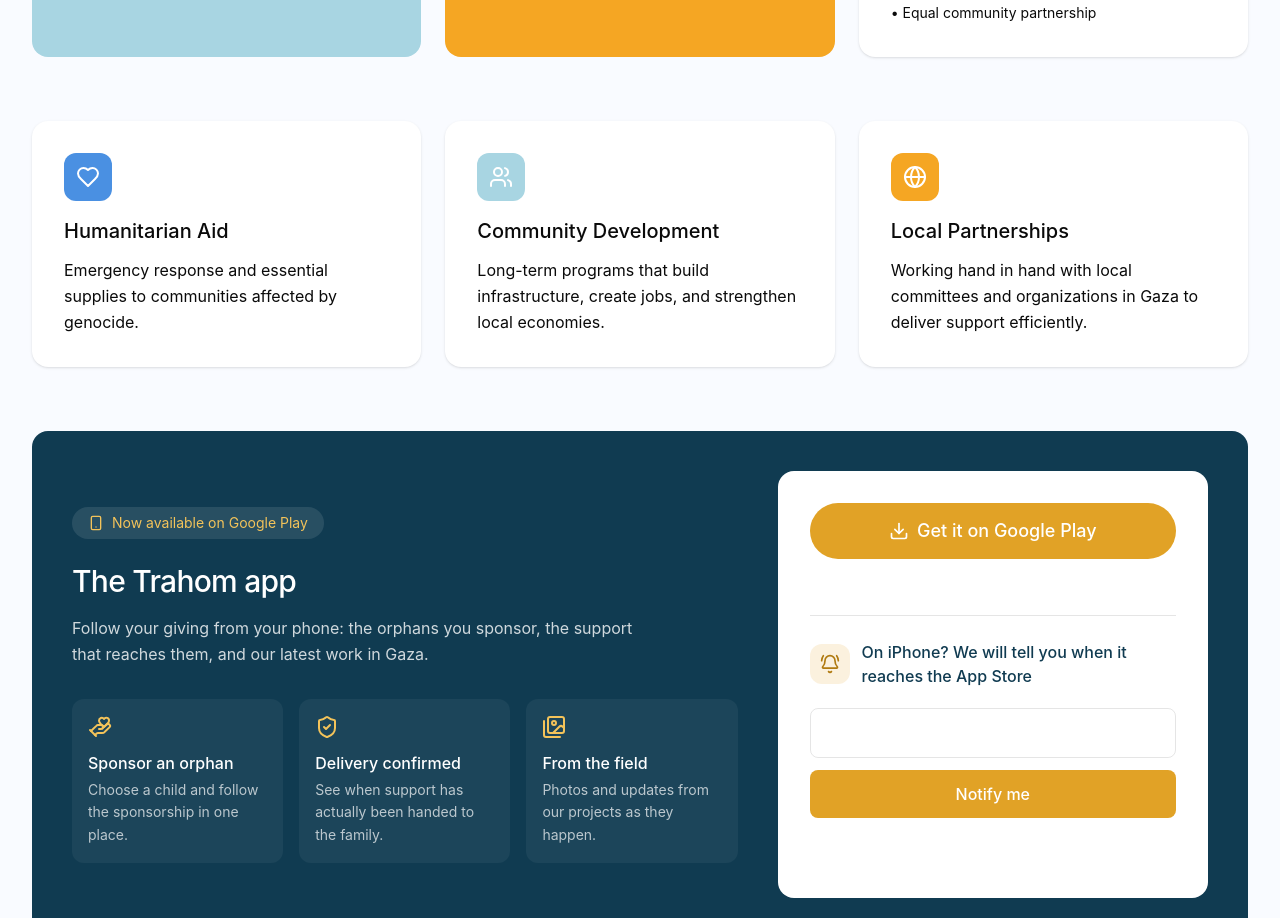
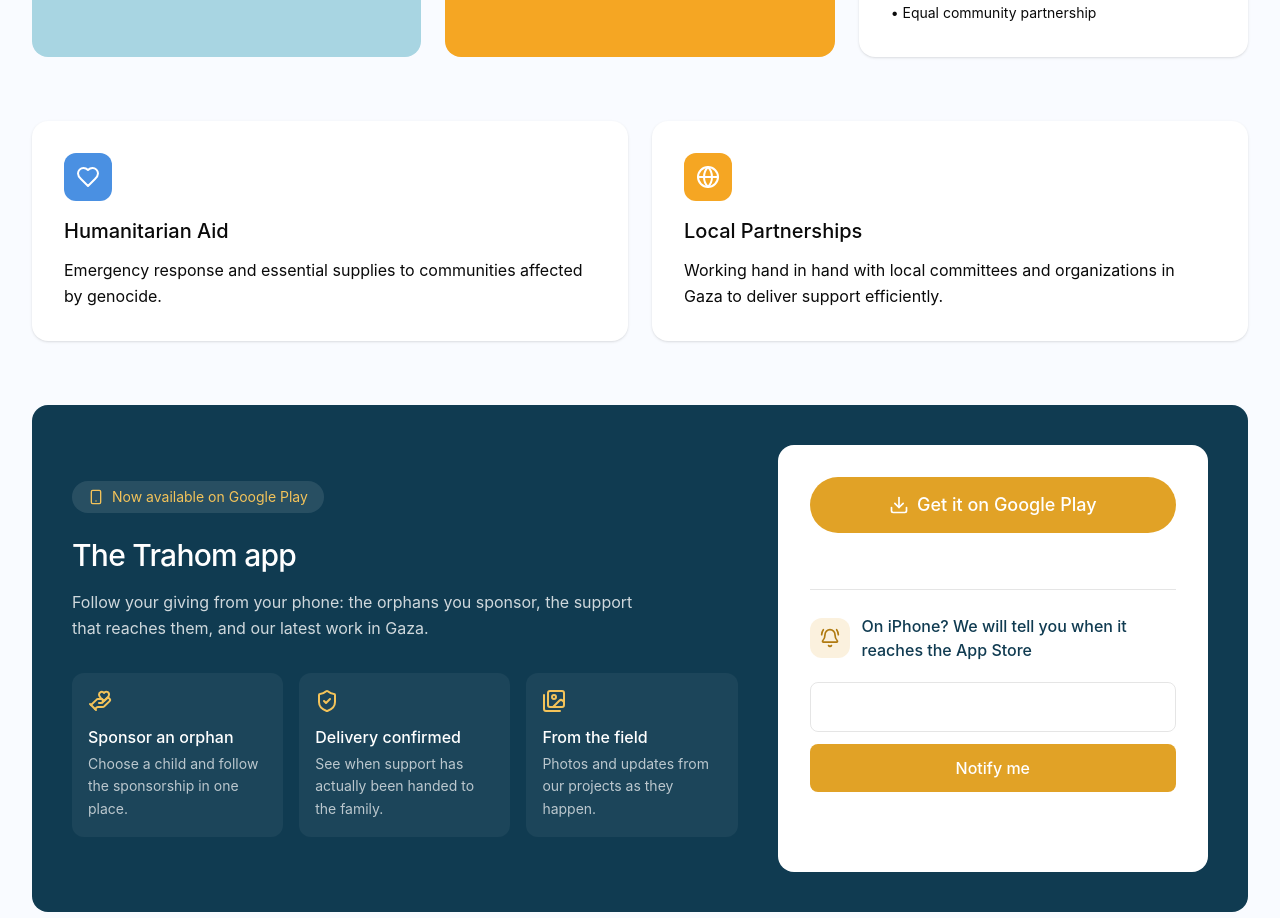
Before and after one commit to Trahom0/trahom_web, a React (Vite) app: page / in a window 1280 px wide. Shown: the part 3540-4458 px from the top of the page. Built offline with nearby package versions, Linux system fonts and the light colour scheme; no server answers.

Commit message:
Remove Community Development card

```diff
--- a/src/app/App.tsx
+++ b/src/app/App.tsx
@@ -187,8 +187,8 @@ export default function App({ initialPath }: AppProps) {
     ...card,
     ...homeCampaignMedia[card.id]
   }));
-  const missionCardIcons = [Heart, Users, Globe];
-  const missionCardColors = ['bg-[#4A90E2]', 'bg-[#A8D5E2]', 'bg-[#F5A623]'];
+  const missionCardIcons = [Heart, Globe];
+  const missionCardColors = ['bg-[#4A90E2]', 'bg-[#F5A623]'];
 
   // Handle page navigation
   const renderPage = () => {
@@ -651,7 +651,7 @@ export default function App({ initialPath }: AppProps) {
 
         {/* Mission Cards */}
         <div className="mb-16">
-          <div className="grid md:grid-cols-3 gap-6">
+          <div className="grid md:grid-cols-2 gap-6">
             {homeContent.missionCards.map((card, index) => {
               const Icon = missionCardIcons[index];
               return (
--- a/src/content/ar/home.ts
+++ b/src/content/ar/home.ts
@@ -127,10 +127,6 @@ export const home = {
       "description": "استجابة طارئة وتوفير المستلزمات الأساسية للمجتمعات المتضررة من الإبادة."
     },
     {
-      "title": "تنمية المجتمع",
-      "description": "برامج طويلة الأمد تبني البنية التحتية، وتخلق فرص عمل، وتعزّز الاقتصاد المحلي."
-    },
-    {
       "title": "الشراكات المحلية",
       "description": "نعمل جنبًا إلى جنب مع لجان ومؤسسات محلية داخل غزة لإيصال الدعم بكفاءة."
     }
--- a/src/content/en/home.ts
+++ b/src/content/en/home.ts
@@ -122,10 +122,6 @@ export const home = {
       description: 'Emergency response and essential supplies to communities affected by genocide.'
     },
     {
-      title: 'Community Development',
-      description: 'Long-term programs that build infrastructure, create jobs, and strengthen local economies.'
-    },
-    {
       title: 'Local Partnerships',
       description: 'Working hand in hand with local committees and organizations in Gaza to deliver support efficiently.'
     }
--- a/src/content/tr/home.ts
+++ b/src/content/tr/home.ts
@@ -122,10 +122,6 @@ export const home = {
       description: 'Soykırımdan etkilenen topluluklara acil müdahale ve temel ihtiyaç desteği.'
     },
     {
-      title: 'Topluluk geliştirme',
-      description: 'Altyapıyı güçlendiren, istihdam oluşturan ve yerel ekonomileri destekleyen uzun vadeli programlar.'
-    },
-    {
       title: 'Yerel iş birlikleri',
       description: 'Desteği etkin biçimde ulaştırmak için Gazze’deki yerel komiteler ve kuruluşlarla birlikte çalışıyoruz.'
     }
```
